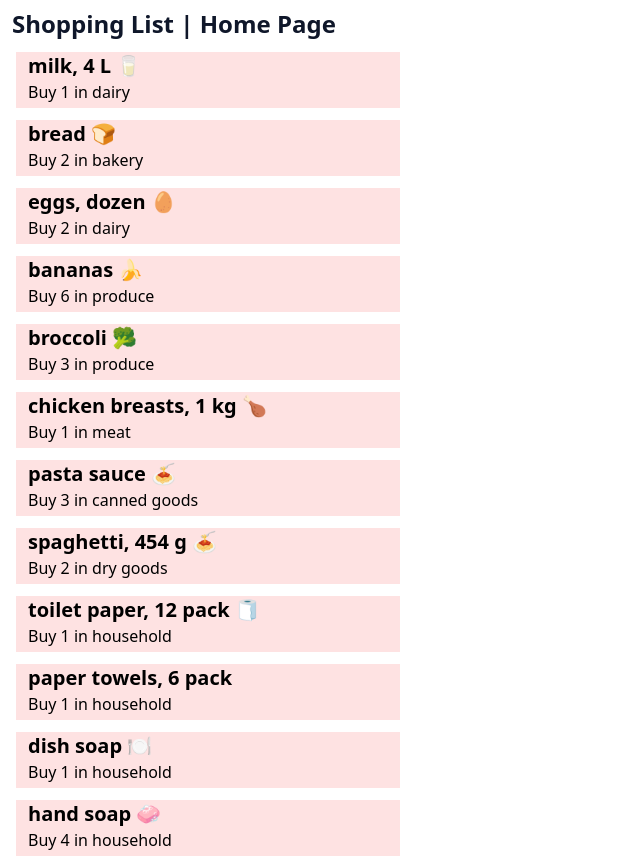
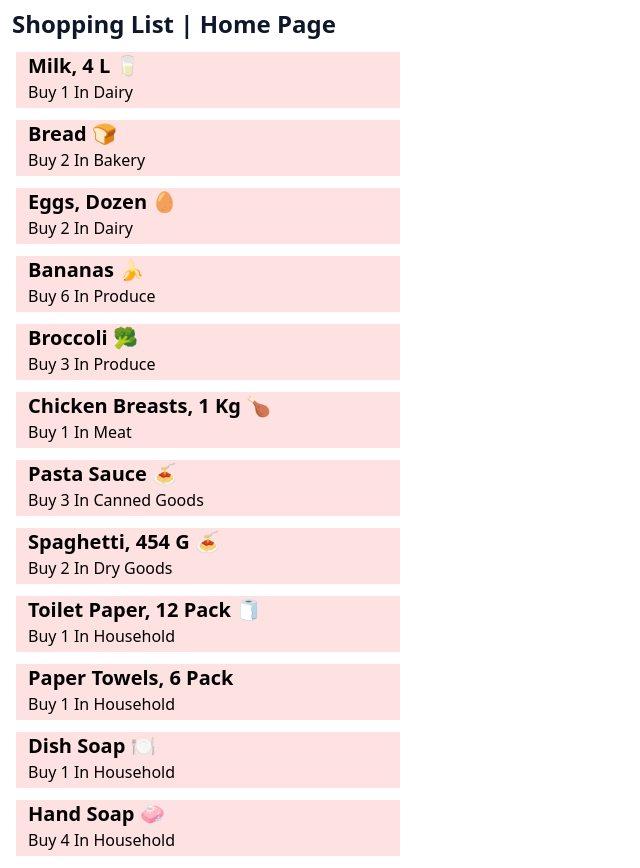
Before and after one commit to chinedu-amaechi/cprg306-assignments, a Next.js app: page /week-3 in a window 1280 px wide. Shown: the whole page, without its empty margins (0-640 px from the left). Built offline with nearby package versions, Linux system fonts and the light colour scheme.

Commit message:
Item-List setup

```diff
--- a/app/page.js
+++ b/app/page.js
@@ -9,7 +9,7 @@ export default function Page() {
       <h1 className="font-extrabold text-4xl text-center text-red-700">Welcome to Development II</h1>
       <hr className="m-2 border-2 border-gray-800"/>
       <div className="m-3">
-      <p className="font-semibold text-2xl">CPRG-306: Web Development 2 - Assignments </p>
+      <p className="font-semibold text-2xl mb-5">CPRG-306: Web Development 2 - Assignments </p>
         <div className=" m-2 ml-0">
           <ul className="flex flex-wrap w-full gap-4 text-center font-semibold text-red-500 p-1 pl-0">
             <li className="mb-4"><Link href="/week-2" className= {listStyle}>Week 2</Link></li>
--- a/app/week-3/item.js
+++ b/app/week-3/item.js
@@ -1,7 +1,7 @@
 
 function Item({name, quantity, category}) {
      return (
-            <li className="m-3 max-w-sm bg-red-100 pl-3 pb-1">
+            <li className="m-3 max-w-sm bg-red-100 pl-3 pb-1 capitalize hover:bg-red-200 hover:scale-105 hover:border-none transition-all duration-300">
                 <h2 className="text-xl font-sans font-bold">{name}</h2>
                 <div>Buy {quantity} in {category}</div>
             </li>
```
